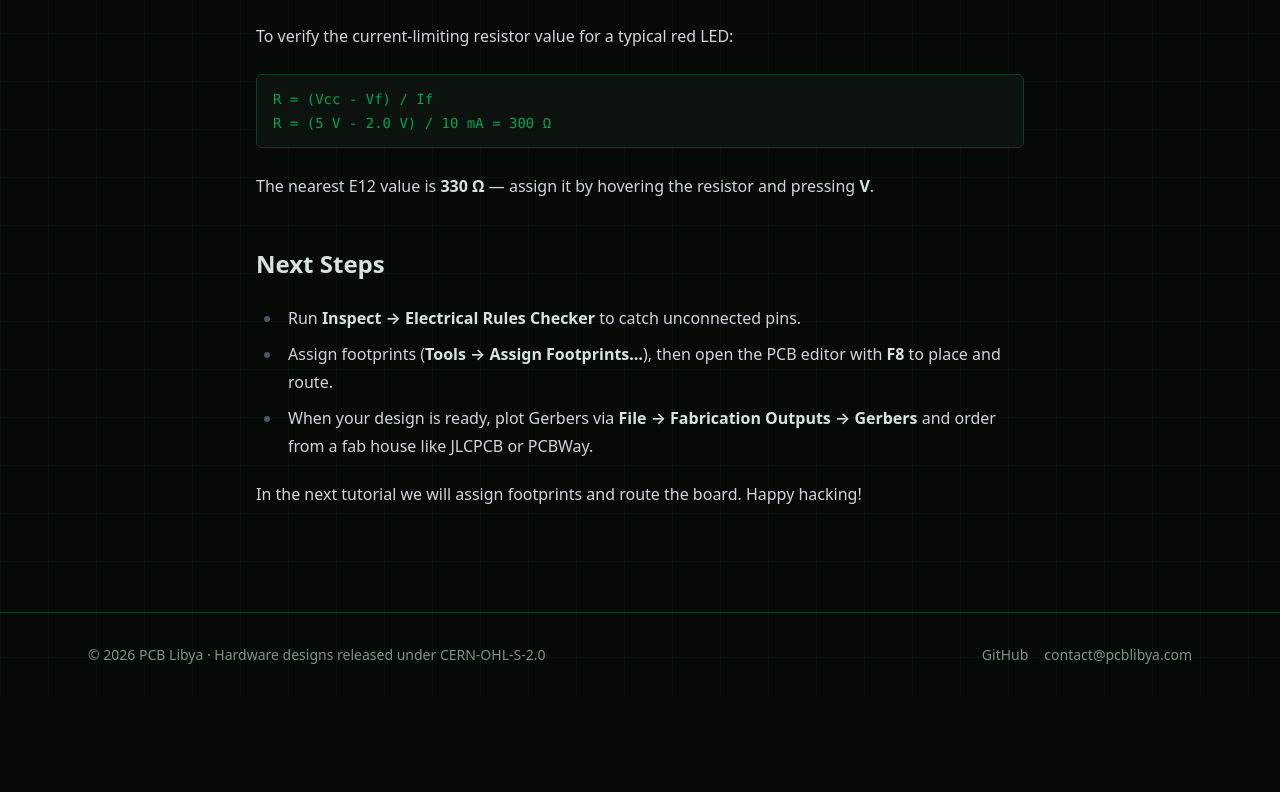
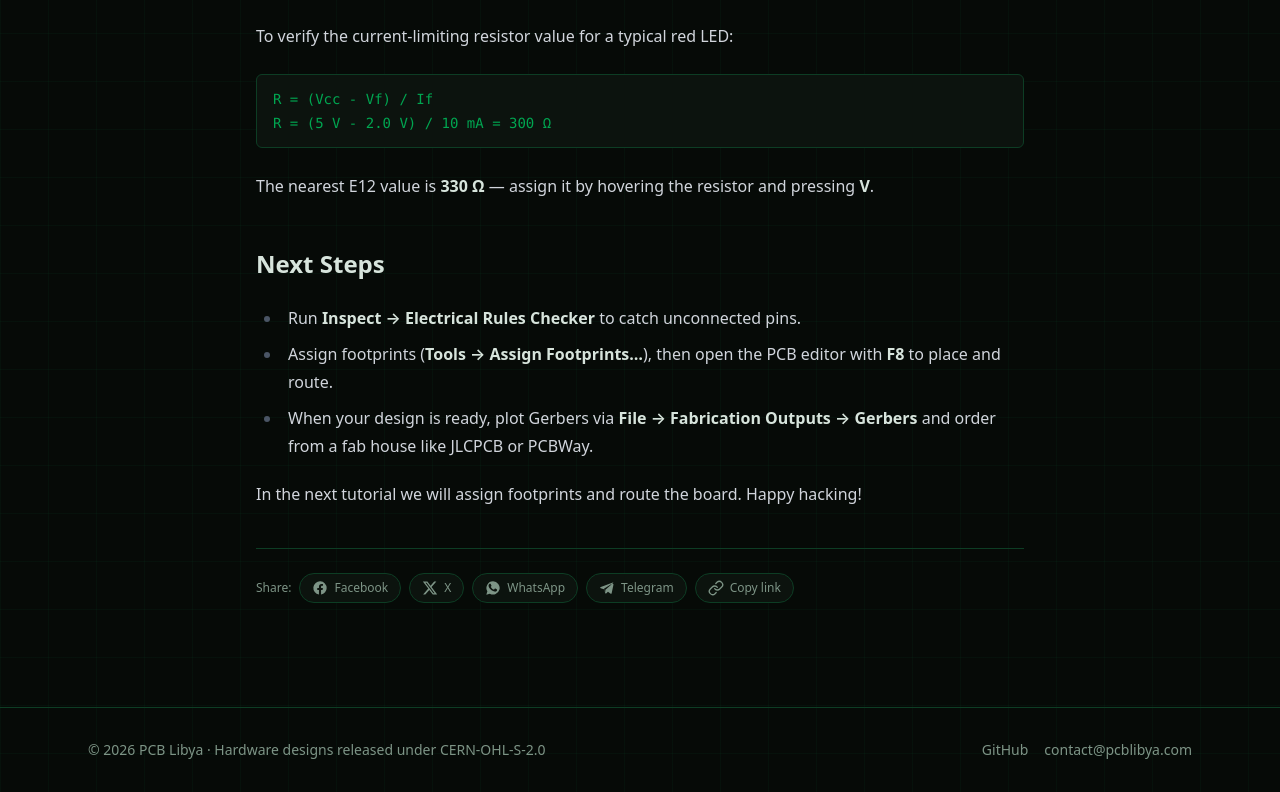
Before and after one commit to F0ka/pcblibya-site, a Next.js app: page /blog/getting-started-with-kicad-8 in a window 1280 px wide. Shown: the part 1263-2055 px from the top of the page. Before the commit the page ends 1960 px from the top, so only its background shows below. Built offline with nearby package versions, Linux system fonts and the light colour scheme.

Commit message:
Share-ready OG metadata, share buttons, community branding

```diff
--- a/app/about/page.tsx
+++ b/app/about/page.tsx
@@ -44,6 +44,30 @@ export default function AboutPage() {
       </section>
 
       <section className="rounded-lg border border-trace-dim bg-panel p-6">
+        <h2 className="text-xl font-bold text-silk">Community &amp; Mission</h2>
+        <p className="mt-2 text-sm text-muted">
+          PCB Libya is more than a personal portfolio — the goal is to make
+          PCB design knowledge accessible to Libyan and Arabic-speaking
+          engineers and students. That means tutorials in both Arabic and
+          English, open-source component libraries under {site.license}, and
+          complete project files you can manufacture yourself.
+        </p>
+        <p className="mt-3 text-sm text-muted">
+          Follow the community on Facebook and get involved: ask questions,
+          share your own boards, or contribute symbols and footprints to the
+          open library.
+        </p>
+        <a
+          href={site.facebook}
+          target="_blank"
+          rel="noopener noreferrer"
+          className="mt-4 inline-block rounded-md border border-trace px-5 py-2.5 text-sm font-semibold text-trace transition-colors hover:bg-trace hover:text-board"
+        >
+          PCB Libya on Facebook ↗
+        </a>
+      </section>
+
+      <section className="rounded-lg border border-trace-dim bg-panel p-6">
         <h2 className="text-xl font-bold text-silk">Contact</h2>
         <p className="mt-2 text-sm text-muted">
           Questions, collaboration ideas or custom board design requests —
--- a/app/blog/[slug]/page.tsx
+++ b/app/blog/[slug]/page.tsx
@@ -5,6 +5,8 @@ import { MDXRemote } from "next-mdx-remote/rsc";
 import remarkGfm from "remark-gfm";
 import rehypeBidi from "@/lib/rehype-bidi";
 import { getAllPosts, getPost } from "@/lib/content";
+import { site } from "@/lib/site";
+import ShareButtons from "@/components/ShareButtons";
 import Tag from "@/components/Tag";
 import { formatDate } from "@/components/PostCard";
 
@@ -20,7 +22,16 @@ export async function generateMetadata({
   const { slug } = await params;
   const post = getPost(slug);
   if (!post) return {};
-  return { title: post.title, description: post.summary };
+  return {
+    title: post.title,
+    description: post.summary,
+    openGraph: {
+      type: "article",
+      title: post.title,
+      description: post.summary,
+      publishedTime: post.date,
+    },
+  };
 }
 
 export default async function BlogPostPage({
@@ -63,6 +74,9 @@ export default async function BlogPostPage({
           }}
         />
       </div>
+      <div className="mt-10 border-t border-trace-dim pt-6">
+        <ShareButtons url={`${site.url}/blog/${post.slug}`} title={post.title} />
+      </div>
     </article>
   );
 }
--- a/app/layout.tsx
+++ b/app/layout.tsx
@@ -5,11 +5,29 @@ import Footer from "@/components/Footer";
 import { site } from "@/lib/site";
 
 export const metadata: Metadata = {
+  metadataBase: new URL(site.url),
   title: {
     default: `${site.name} — ${site.tagline}`,
     template: `%s — ${site.name}`,
   },
   description: site.description,
+  openGraph: {
+    siteName: site.name,
+    type: "website",
+    locale: "en_US",
+    alternateLocale: "ar_AR",
+    images: [
+      {
+        url: "/images/og-default.png",
+        width: 1200,
+        height: 630,
+        alt: `${site.name} — ${site.tagline}`,
+      },
+    ],
+  },
+  twitter: {
+    card: "summary_large_image",
+  },
 };
 
 export default function RootLayout({
--- a/app/page.tsx
+++ b/app/page.tsx
@@ -14,24 +14,28 @@ export default function Home() {
       <section className="rounded-xl border border-trace-dim bg-panel px-6 py-14 text-center sm:px-12">
         <p className="font-mono text-sm text-trace">// {site.url}</p>
         <h1 className="mt-3 text-3xl font-bold tracking-tight text-silk sm:text-5xl">
-          {site.name} — {site.tagline}
+          The home of Libyan PCB geeks
         </h1>
         <p className="mx-auto mt-4 max-w-2xl text-muted">
-          {site.description}
+          Open hardware designs, shared knowledge and hands-on tutorials in
+          Arabic and English — built with KiCad and Altium Designer, by and
+          for Libya&apos;s electronics community.
         </p>
         <div className="mt-8 flex flex-wrap justify-center gap-3">
           <Link
-            href="/projects"
+            href="/blog"
             className="rounded-md bg-trace px-5 py-2.5 text-sm font-semibold text-board transition-opacity hover:opacity-85"
           >
-            View Projects
+            Browse tutorials
           </Link>
-          <Link
-            href="/blog"
+          <a
+            href={site.facebook}
+            target="_blank"
+            rel="noopener noreferrer"
             className="rounded-md border border-trace px-5 py-2.5 text-sm font-semibold text-trace transition-colors hover:bg-trace hover:text-board"
           >
-            Read Tutorials
-          </Link>
+            Follow the community ↗
+          </a>
         </div>
       </section>
 
--- a/app/projects/[slug]/page.tsx
+++ b/app/projects/[slug]/page.tsx
@@ -5,6 +5,8 @@ import { MDXRemote } from "next-mdx-remote/rsc";
 import remarkGfm from "remark-gfm";
 import rehypeBidi from "@/lib/rehype-bidi";
 import { getAllProjects, getProject } from "@/lib/content";
+import { site } from "@/lib/site";
+import ShareButtons from "@/components/ShareButtons";
 import Tag from "@/components/Tag";
 import { formatDate } from "@/components/PostCard";
 
@@ -20,7 +22,15 @@ export async function generateMetadata({
   const { slug } = await params;
   const project = getProject(slug);
   if (!project) return {};
-  return { title: project.title, description: project.summary };
+  return {
+    title: project.title,
+    description: project.summary,
+    openGraph: {
+      title: project.title,
+      description: project.summary,
+      images: project.cover ? [project.cover] : undefined,
+    },
+  };
 }
 
 export default async function ProjectPage({
@@ -95,6 +105,12 @@ export default async function ProjectPage({
           </ul>
         </section>
       )}
+      <div className="mt-10 border-t border-trace-dim pt-6">
+        <ShareButtons
+          url={`${site.url}/projects/${project.slug}`}
+          title={project.title}
+        />
+      </div>
     </article>
   );
 }
--- /dev/null
+++ b/components/ShareButtons.tsx
@@ -0,0 +1,115 @@
+"use client";
+
+import { useState } from "react";
+
+interface ShareButtonsProps {
+  url: string;
+  title: string;
+}
+
+function FacebookIcon() {
+  return (
+    <svg viewBox="0 0 24 24" fill="currentColor" className="h-4 w-4" aria-hidden>
+      <path d="M22 12a10 10 0 1 0-11.56 9.88v-6.99H7.9V12h2.54V9.8c0-2.5 1.5-3.89 3.78-3.89 1.09 0 2.24.2 2.24.2v2.46H15.2c-1.24 0-1.63.77-1.63 1.56V12h2.78l-.45 2.89h-2.33v6.99A10 10 0 0 0 22 12Z" />
+    </svg>
+  );
+}
+
+function XIcon() {
+  return (
+    <svg viewBox="0 0 24 24" fill="currentColor" className="h-4 w-4" aria-hidden>
+      <path d="M18.24 2.25h3.31l-7.23 8.26 8.5 11.24h-6.66l-5.21-6.82-5.97 6.82H1.67l7.73-8.84L1.25 2.25h6.83l4.71 6.23 5.45-6.23Zm-1.16 17.52h1.83L7.08 4.13H5.12l11.96 15.64Z" />
+    </svg>
+  );
+}
+
+function WhatsAppIcon() {
+  return (
+    <svg viewBox="0 0 24 24" fill="currentColor" className="h-4 w-4" aria-hidden>
+      <path d="M12.04 2a9.9 9.9 0 0 0-8.5 14.96L2 22l5.2-1.5A9.9 9.9 0 1 0 12.04 2Zm5.8 14.06c-.24.68-1.4 1.3-1.96 1.35-.5.05-1.13.22-3.8-.79-3.2-1.26-5.24-4.53-5.4-4.74-.16-.21-1.3-1.73-1.3-3.3 0-1.57.82-2.34 1.11-2.66.29-.32.63-.4.84-.4h.6c.2 0 .46-.07.71.54.26.62.88 2.14.96 2.3.08.15.13.34.02.55-.1.21-.16.34-.31.52-.16.19-.33.42-.47.56-.16.16-.32.33-.14.65.18.32.8 1.32 1.72 2.14 1.18 1.05 2.17 1.38 2.48 1.54.31.15.5.13.68-.08.18-.21.78-.91.99-1.22.21-.32.42-.26.7-.16.29.11 1.84.87 2.16 1.03.32.16.53.24.6.37.08.13.08.77-.16 1.54Z" />
+    </svg>
+  );
+}
+
+function TelegramIcon() {
+  return (
+    <svg viewBox="0 0 24 24" fill="currentColor" className="h-4 w-4" aria-hidden>
+      <path d="M21.94 3.34 2.72 10.6c-1.32.52-1.3 1.26-.24 1.59l4.93 1.54 1.9 5.8c.23.64.4.88.82.88.53 0 .77-.24 1.24-.8l2.1-2.04 4.05 2.99c.75.41 1.28.2 1.48-.7l2.68-12.6c.27-1.1-.42-1.6-1.74-1.92ZM7.5 13.13l10.6-6.7c.5-.3.96-.14.58.2l-9.05 8.17-.36 3.82-1.77-5.5Z" />
+    </svg>
+  );
+}
+
+function LinkIcon() {
+  return (
+    <svg viewBox="0 0 24 24" fill="none" stroke="currentColor" strokeWidth="2" strokeLinecap="round" strokeLinejoin="round" className="h-4 w-4" aria-hidden>
+      <path d="M10 13a5 5 0 0 0 7.54.54l3-3a5 5 0 0 0-7.07-7.07l-1.72 1.71" />
+      <path d="M14 11a5 5 0 0 0-7.54-.54l-3 3a5 5 0 0 0 7.07 7.07l1.71-1.71" />
+    </svg>
+  );
+}
+
+const buttonClass =
+  "inline-flex items-center gap-1.5 rounded-full border border-trace-dim bg-panel px-3 py-1.5 text-xs font-medium text-muted transition-colors hover:border-trace hover:text-trace";
+
+export default function ShareButtons({ url, title }: ShareButtonsProps) {
+  const [copied, setCopied] = useState(false);
+
+  const encodedUrl = encodeURIComponent(url);
+  const encodedTitle = encodeURIComponent(title);
+
+  const links = [
+    {
+      label: "Facebook",
+      href: `https://www.facebook.com/sharer/sharer.php?u=${encodedUrl}`,
+      icon: <FacebookIcon />,
+    },
+    {
+      label: "X",
+      href: `https://twitter.com/intent/tweet?url=${encodedUrl}&text=${encodedTitle}`,
+      icon: <XIcon />,
+    },
+    {
+      label: "WhatsApp",
+      href: `https://wa.me/?text=${encodedTitle}%20${encodedUrl}`,
+      icon: <WhatsAppIcon />,
+    },
+    {
+      label: "Telegram",
+      href: `https://t.me/share/url?url=${encodedUrl}&text=${encodedTitle}`,
+      icon: <TelegramIcon />,
+    },
+  ];
+
+  async function copyLink() {
+    try {
+      await navigator.clipboard.writeText(url);
+      setCopied(true);
+      setTimeout(() => setCopied(false), 2000);
+    } catch {
+      // clipboard unavailable (e.g. insecure context) — no-op
+    }
+  }
+
+  return (
+    <div className="flex flex-wrap items-center gap-2" dir="ltr">
+      <span className="text-xs text-muted">Share:</span>
+      {links.map((link) => (
+        <a
+          key={link.label}
+          href={link.href}
+          target="_blank"
+          rel="noopener noreferrer"
+          className={buttonClass}
+          aria-label={`Share on ${link.label}`}
+        >
+          {link.icon}
+          {link.label}
+        </a>
+      ))}
+      <button type="button" onClick={copyLink} className={buttonClass}>
+        <LinkIcon />
+        {copied ? "Copied!" : "Copy link"}
+      </button>
+    </div>
+  );
+}
--- a/lib/site.ts
+++ b/lib/site.ts
@@ -1,10 +1,11 @@
 export const site = {
   name: "PCB Libya",
   url: "https://pcblibya.com",
-  tagline: "Open hardware designs, libraries & tutorials",
+  tagline: "Libya's PCB Design Community",
   description:
-    "Portfolio, tutorials and open-source component libraries from a Libyan PCB designer working in Altium Designer and KiCad.",
+    "The home of Libyan PCB designers: open hardware designs, component libraries and tutorials in Arabic and English — KiCad and Altium Designer.",
   github: "https://github.com/pcblibya/pcblibya-library",
+  facebook: "https://facebook.com/pcblibya",
   email: "contact@pcblibya.com",
   license: "CERN-OHL-S-2.0",
 } as const;
```
Also changed, not shown: public/images/og-default.png (added).
